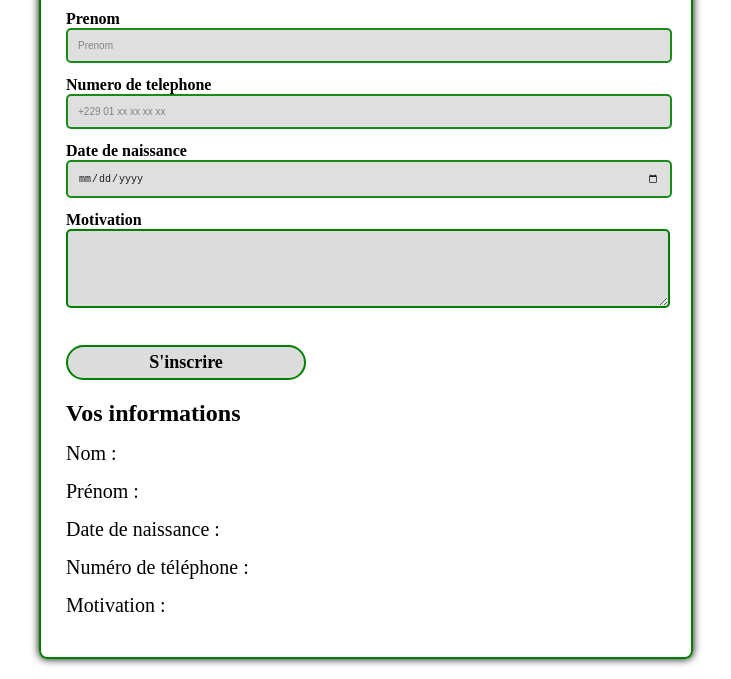
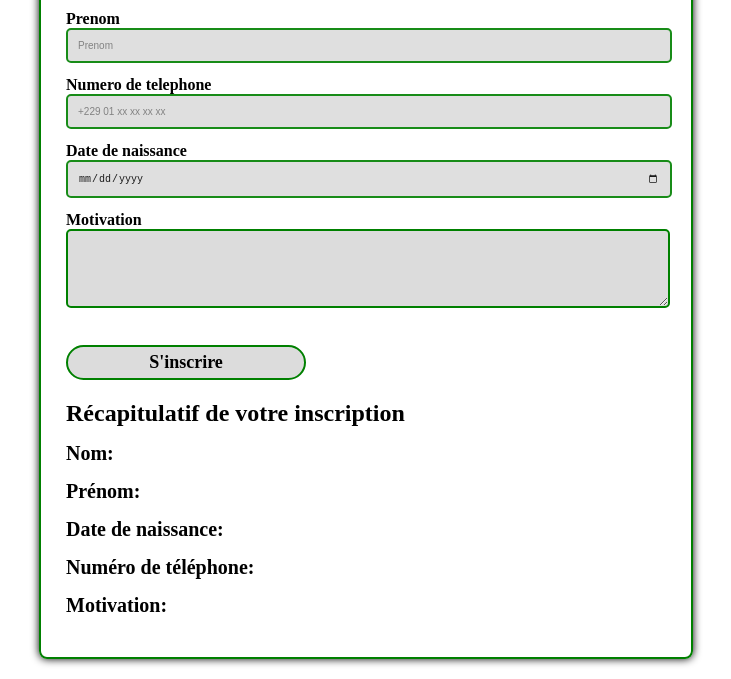
Before and after one commit to gabrielokeke/Registration, a plain HTML site: page index.html in a window 1280 px wide. Shown: the part 192-871 px from the top of the page, without its empty margins (274-1005 px from the left). Drawn offline with Linux system fonts and the light colour scheme.

Commit message:
Update index.html

```diff
--- a/index.html
+++ b/index.html
@@ -48,14 +48,15 @@
 
                 <button id="btn" type="submit">S'inscrire</button>
             </form>
-            <div id="check" >
-                <h2>Vos informations</h2>
-                <p>Nom : <span id="checknom"></span></p>
-                <p>Prénom : <span id="checkprenom"></span></p>
-                <p>Date de naissance : <span id="checkdate"></span></p>
-                <p>Numéro de téléphone : <span id="checknumero"></span></p>
-                <p>Motivation :</p>
-                <p id="checkmotivation"></p>
+            <!-- Recap Section -->
+                  <div id="check" class="recap-section">
+                      <h2>Récapitulatif de votre inscription</h2>
+                      <p><strong>Nom:</strong> <span id="checknom"></span></p>
+                      <p><strong>Prénom:</strong> <span id="checkprenom"></span></p>
+                      <p><strong>Date de naissance:</strong> <span id="checkdate"></span></p>
+                      <p><strong>Numéro de téléphone:</strong> <span id="checknumero"></span></p>
+                      <p><strong>Motivation:</strong> <span id="checkmotivation"></span></p>
+                  </div>
 
 
             </div>
```
